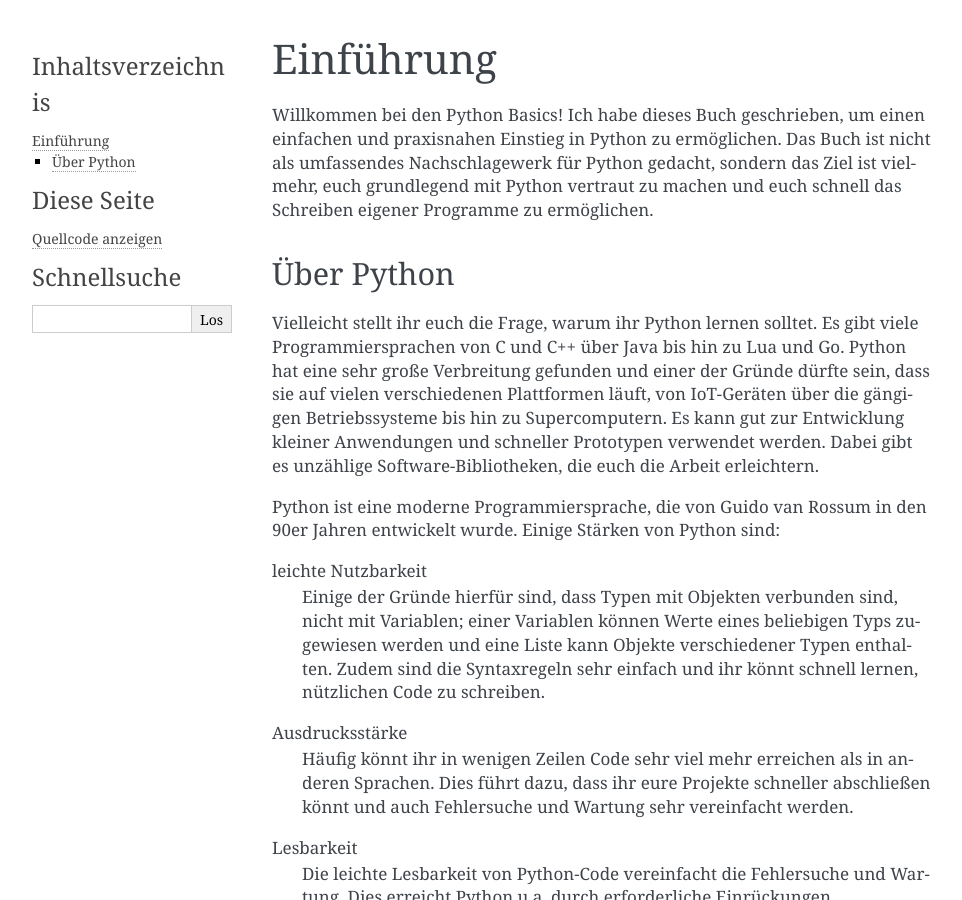
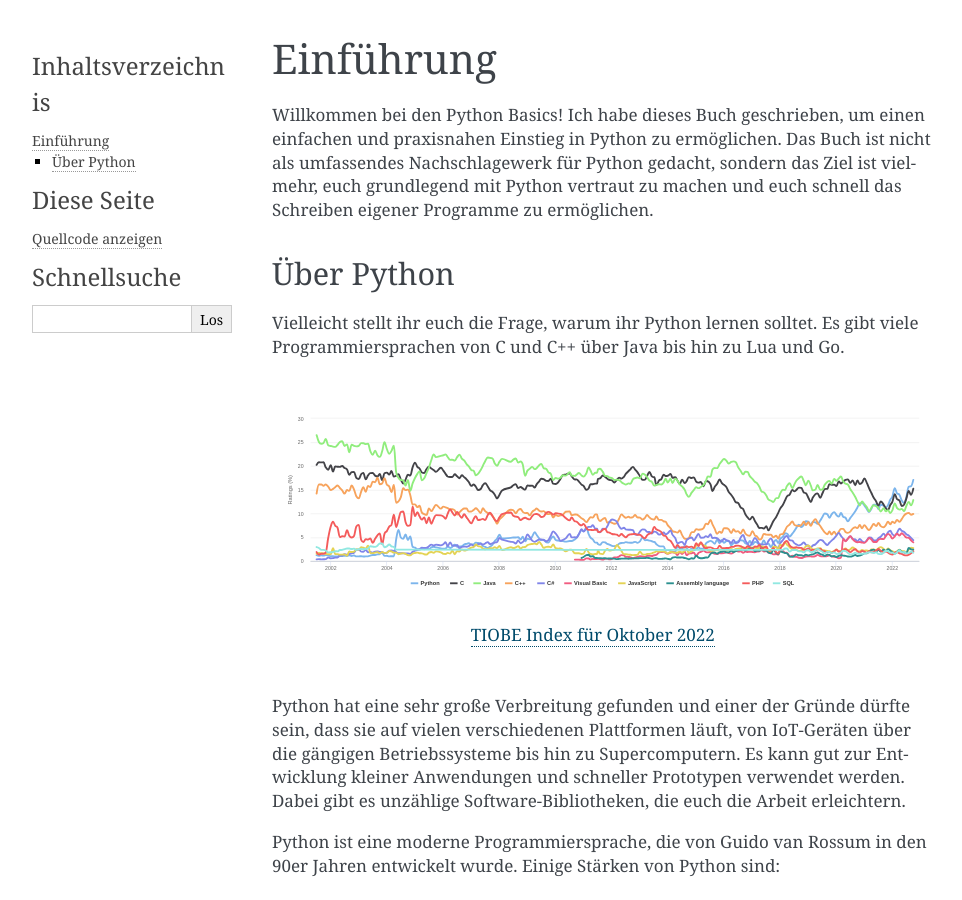
Before and after one commit to veit/python-basics-tutorial-de, a Sphinx documentation site: the page built from docs/intro.rst, in a window 1280 px wide and 900 px high. Shown: the whole window, without its empty margins (148-1110 px from the left). Built offline with Sphinx 7.4.7, drawn with Linux system fonts in a browser that asks for light colours; pages that are not in the unit, such as notebooks, are missing from menus.

Commit message:
:memo: Add tiobe index for october 2022

```diff
--- a/docs/intro.rst
+++ b/docs/intro.rst
@@ -11,7 +11,14 @@
 -----------
 
 Vielleicht stellt ihr euch die Frage, warum ihr Python lernen solltet. Es gibt
-viele Programmiersprachen von C und C++ über Java bis hin zu Lua und Go. Python
+viele Programmiersprachen von C und C++ über Java bis hin zu Lua und Go.
+
+.. figure:: tiobe-index.svg
+   :alt: TIOBE Index für Oktober 2022
+
+   `TIOBE Index für Oktober 2022 <https://www.tiobe.com/tiobe-index/>`_
+
+Python
 hat eine sehr große Verbreitung gefunden und einer der Gründe dürfte sein, dass
 sie auf vielen verschiedenen Plattformen läuft, von IoT-Geräten über die
 gängigen Betriebssysteme bis hin zu Supercomputern. Es kann gut zur Entwicklung
```
Also changed, not shown: docs/tiobe-index.svg (added).
